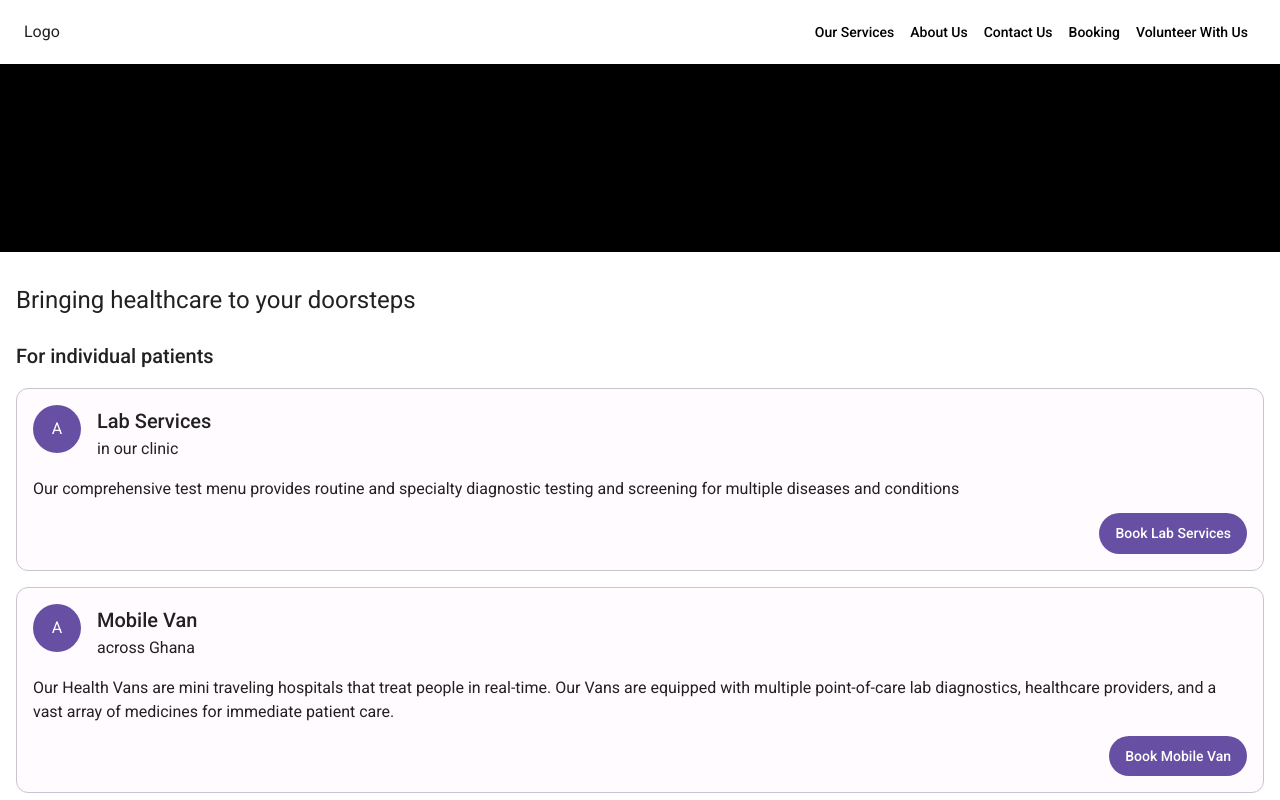
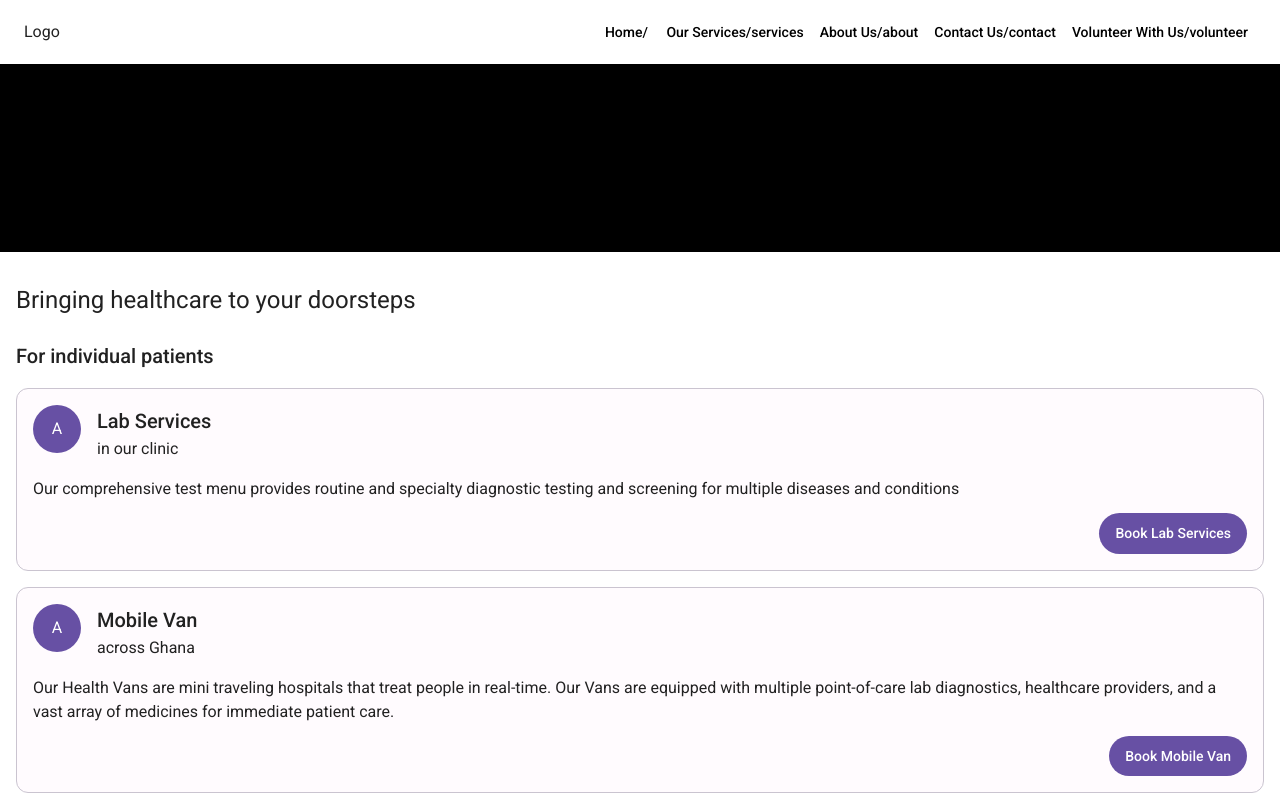
Before and after one commit to connorjchen/hope-health-van, a React (Vite) app in the folder client/: page / in a window 1280 px wide. Shown: the top 800 px of the page. Built offline with nearby package versions, Linux system fonts and the light colour scheme.

Commit message:
Updated home page and button component

```diff
--- a/client/src/components/homePageCard.jsx
+++ b/client/src/components/homePageCard.jsx
@@ -39,14 +39,7 @@ function HomePageCard({ title, location, description, buttonText }) {
       </Typography>
       <Button
         sx={{
-          background: theme.palette.purple.dark,
-          display: "block",
-          marginLeft: "auto",
-          borderRadius: "100px",
-          padding: "8px 16px",
-          "&:hover": {
-            background: theme.palette.purple.dark,
-          },
+          ...theme.purpleButton,
         }}
       >
         {buttonText}
--- a/client/src/components/navBar.jsx
+++ b/client/src/components/navBar.jsx
@@ -14,15 +14,16 @@ import {
   Typography,
   Button,
   useTheme,
+  Link,
 } from "@mui/material";
 import { Menu as MenuIcon } from "@mui/icons-material";
 
 const navItems = [
-  "Our Services",
-  "About Us",
-  "Contact Us",
-  "Booking",
-  "Volunteer With Us",
+  ["Home", "/"],
+  ["Our Services", "/services"],
+  ["About Us", "/about"],
+  ["Contact Us", "/contact"],
+  ["Volunteer With Us", "/volunteer"],
 ];
 
 function NavBar(props) {
@@ -40,11 +41,13 @@ function NavBar(props) {
       sx={{ background: theme.palette.purple.light }}
     >
       <List>
-        {navItems.map((item) => (
-          <ListItem key={item} disablePadding>
-            <ListItemButton sx={{ textAlign: "left" }}>
-              <ListItemText primary={item} />
-            </ListItemButton>
+        {navItems.map(([title, url]) => (
+          <ListItem key={title} disablePadding>
+            <Link href={url}>
+              <ListItemButton sx={{ textAlign: "left" }}>
+                <ListItemText primary={title} />
+              </ListItemButton>
+            </Link>
           </ListItem>
         ))}
       </List>
--- a/client/src/screens/home.jsx
+++ b/client/src/screens/home.jsx
@@ -55,10 +55,7 @@ function Home() {
         <HomePageCard
           title="Health Check"
           location="across Ghana"
-          description="paragraph (approx 5 sentences)
-          Nunc at leo pellentesque, dictum nibh a, aliquam neque. Sed laoreet bibendum metus
-
-          Price range: GH$1 - GH$2"
+          description="paragraph (approx 5 sentences) Nunc at leo pellentesque, dictum nibh a, aliquam neque. Sed laoreet bibendum metus Price range: GH$1 - GH$2"
           buttonText="Book for a Group"
         />
       </Box>
--- a/client/src/theme.js
+++ b/client/src/theme.js
@@ -31,6 +31,24 @@ const theme = createTheme({
         },
       },
     },
+    MuiLink: {
+      styleOverrides: {
+        root: {
+          textDecoration: "none",
+          color: black,
+        },
+      },
+    },
+  },
+  purpleButton: {
+    background: darkPurple,
+    display: "block",
+    marginLeft: "auto",
+    borderRadius: "100px",
+    padding: "8px 16px",
+    "&:hover": {
+      background: darkPurple,
+    },
   },
 });
 
```
